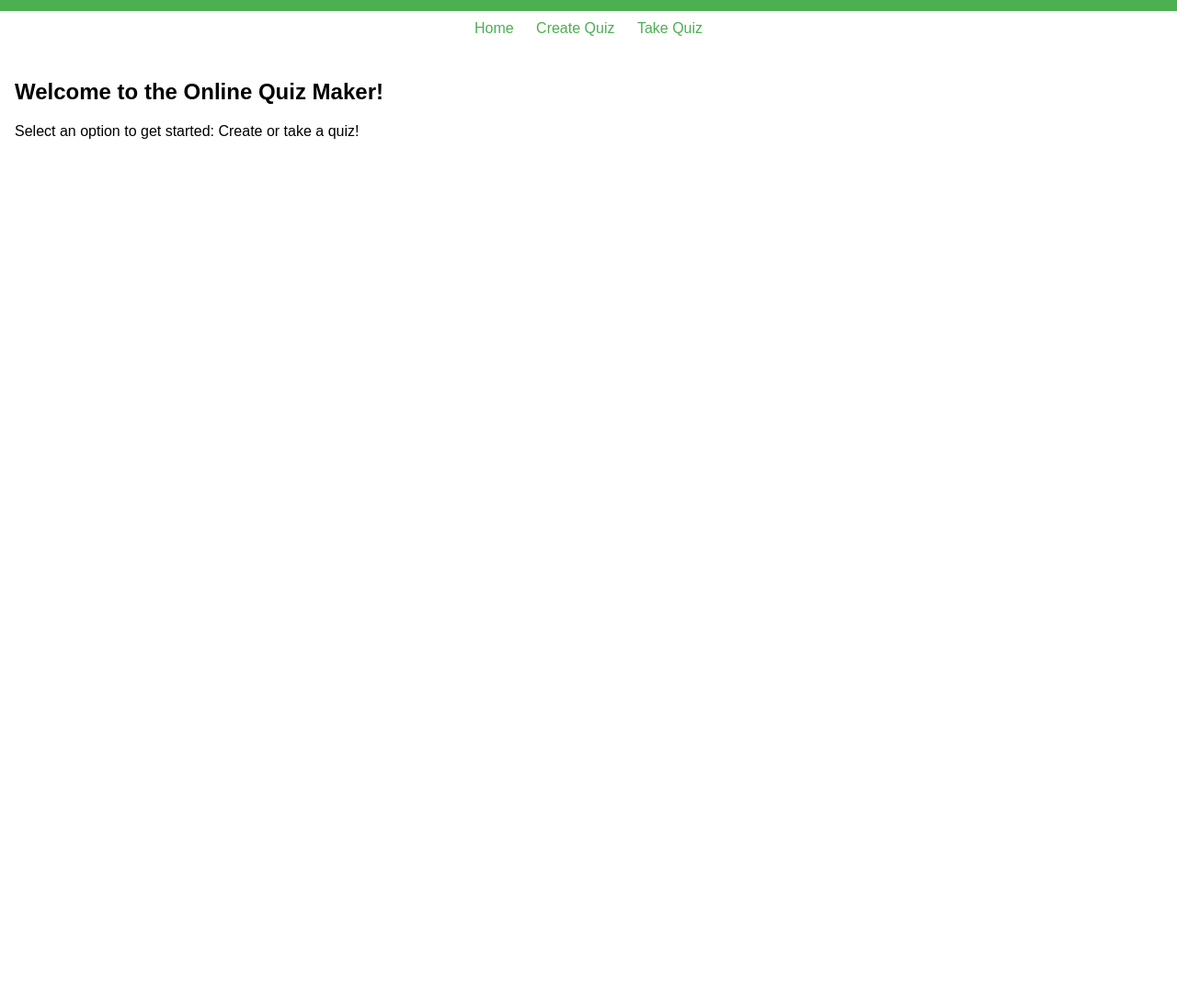
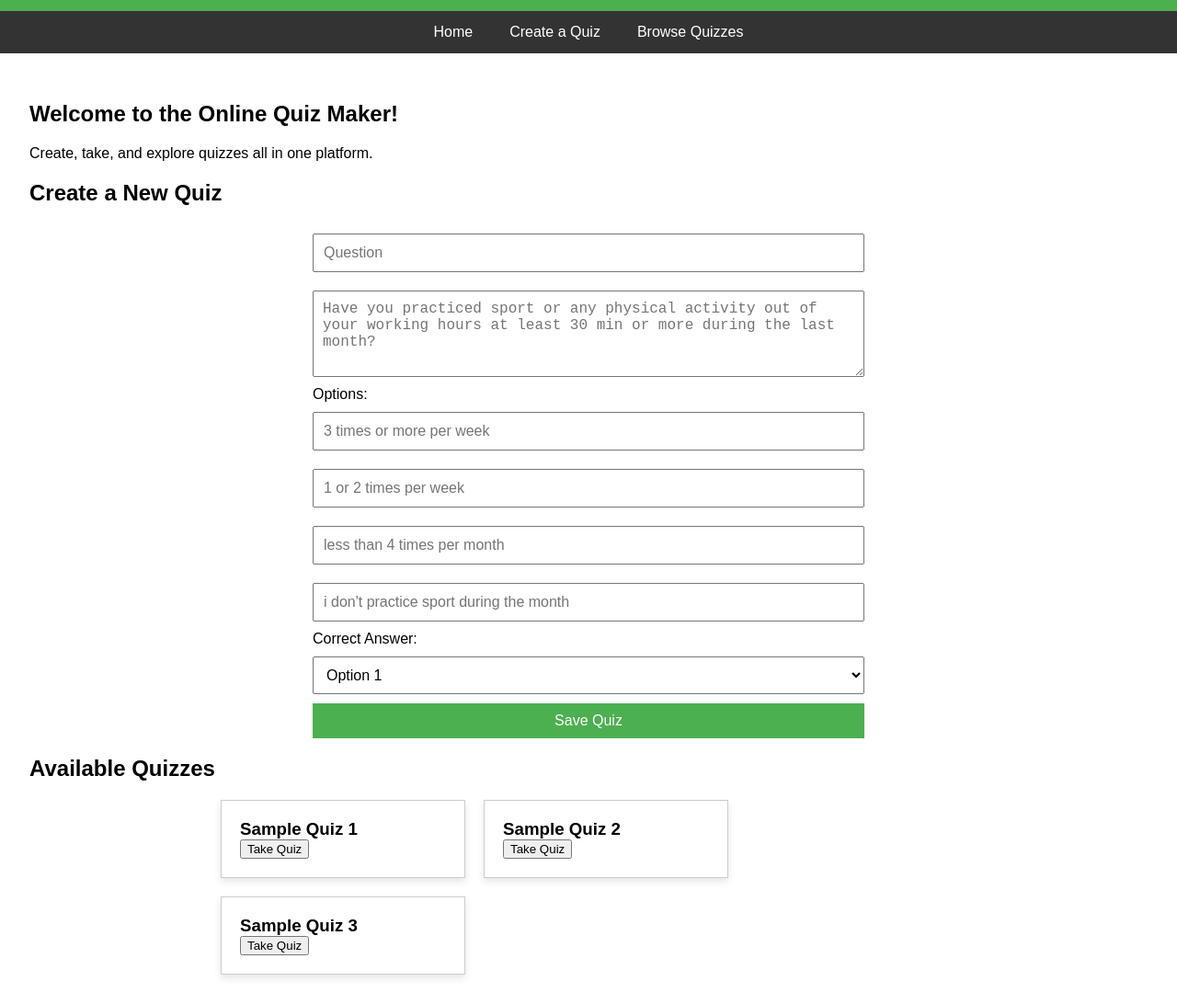
Before and after one commit to Suparna62/online-quiz-maker, a plain HTML site: page index.html in a window 1280 px wide. Shown: the part 100-1192 px from the top of the page at 92% size. Before the commit the page ends 800 px from the top, so only its background shows below. Drawn offline with Linux system fonts and the light colour scheme.

Commit message:
add a change

```diff
--- a/index.html
+++ b/index.html
@@ -13,23 +13,66 @@
         header {
             background-color: #4CAF50;
             color: white;
-            padding: 1em 0;
+            text-align: center;
+            padding: 1em;
+        }
+        nav {
+            display: flex;
+            justify-content: center;
+            background-color: #333;
+        }
+        nav a {
+            color: white;
+            padding: 14px 20px;
+            text-decoration: none;
             text-align: center;
         }
-        nav {
-            margin: 10px 0;
-            text-align: center;
-        }
-        nav a {
-            margin: 0 10px;
-            text-decoration: none;
-            color: #4CAF50;
+        nav a:hover {
+            background-color: #ddd;
+            color: black;
         }
         .container {
-            padding: 1em;
+            padding: 2em;
         }
-        .quiz-section {
-            display: none;
+        .quiz-form {
+            display: flex;
+            flex-direction: column;
+            max-width: 600px;
+            margin: auto;
+        }
+        .quiz-form input[type="text"],
+        .quiz-form textarea,
+        .quiz-form select {
+            margin: 10px 0;
+            padding: 10px;
+            font-size: 16px;
+        }
+        .quiz-form button {
+            background-color: #4CAF50;
+            color: white;
+            padding: 10px;
+            font-size: 16px;
+            border: none;
+            cursor: pointer;
+        }
+        .quiz-form button:hover {
+            background-color: #45a049;
+        }
+        .quiz-list {
+            max-width: 800px;
+            margin: auto;
+            display: flex;
+            flex-wrap: wrap;
+            gap: 20px;
+        }
+        .quiz-card {
+            border: 1px solid #ccc;
+            padding: 20px;
+            width: calc(33% - 40px);
+            box-shadow: 0 4px 8px rgba(0, 0, 0, 0.1);
+        }
+        .quiz-card h3 {
+            margin: 0;
         }
     </style>
 </head>
@@ -38,99 +81,54 @@
         <h1>Online Quiz Maker</h1>
     </header>
     <nav>
-        <a href="#" onclick="showSection('home')">Home</a>
-        <a href="#" onclick="showSection('create-quiz')">Create Quiz</a>
-        <a href="#" onclick="showSection('list-quizzes')">Take Quiz</a>
+        <a href="#home">Home</a>
+        <a href="#create">Create a Quiz</a>
+        <a href="#list">Browse Quizzes</a>
     </nav>
-    <div class="container">
-        <section id="home" class="quiz-section">
+    <main class="container">
+        <section id="home">
             <h2>Welcome to the Online Quiz Maker!</h2>
-            <p>Select an option to get started: Create or take a quiz!</p>
+            <p>Create, take, and explore quizzes all in one platform.</p>
         </section>
 
-        <section id="create-quiz" class="quiz-section">
-            <h2>Create a Quiz</h2>
-            <form id="quizForm">
-                <label for="quizTitle">Quiz Title:</label><br>
-                <input type="text" id="quizTitle" name="quizTitle" required><br><br>
-                <label for="quizQuestions">Questions (Add multiple-choice options for each, mark correct answer):</label><br>
-                <textarea id="quizQuestions" rows="6" cols="40" placeholder="Question 1?\n- Option A\n- Option B\n- Option C (Correct)\n" required></textarea><br><br>
-                <button type="submit">Create Quiz</button>
+        <section id="create">
+            <h2>Create a New Quiz</h2>
+            <form class="quiz-form">
+                <input type="text" name="Question" placeholder="Question" required>
+                <textarea name="question" placeholder="Have you practiced sport or any physical activity out of your working hours at least 30 min or more during the last month?" rows="4" required></textarea>
+                <label for="options">Options:</label>
+                <input type="text" name="option1" placeholder="3 times or more per week" required>
+                <input type="text" name="option2" placeholder="1 or 2 times per week" required>
+                <input type="text" name="option3" placeholder="less than 4 times per month" required>
+                <input type="text" name="option4" placeholder="i don't practice sport during the month" required>
+                <label for="correct">Correct Answer:</label>
+                <select name="correct" required>
+                    <option value="1">Option 1</option>
+                    <option value="2">Option 2</option>
+                    <option value="3">Option 3</option>
+                    <option value="4">Option 4</option>
+                </select>
+                <button type="submit">Save Quiz</button>
             </form>
         </section>
 
-        <section id="list-quizzes" class="quiz-section">
+        <section id="list">
             <h2>Available Quizzes</h2>
-            <ul id="quizList">
-                <li>No quizzes available yet. Create one!</li>
-            </ul>
+            <div class="quiz-list">
+                <div class="quiz-card">
+                    <h3>Sample Quiz 1</h3>
+                    <button>Take Quiz</button>
+                </div>
+                <div class="quiz-card">
+                    <h3>Sample Quiz 2</h3>
+                    <button>Take Quiz</button>
+                </div>
+                <div class="quiz-card">
+                    <h3>Sample Quiz 3</h3>
+                    <button>Take Quiz</button>
+                </div>
+            </div>
         </section>
-    </div>
-
-    <script>
-        const sections = document.querySelectorAll('.quiz-section');
-
-        function showSection(id) {
-            sections.forEach(section => {
-                section.style.display = section.id === id ? 'block' : 'none';
-            });
-        }
-
-        function handleQuizSubmission(event) {
-            event.preventDefault();
-
-            const title = document.getElementById('quizTitle').value;
-            const questions = document.getElementById('quizQuestions').value;
-
-            const quizList = document.getElementById('quizList');
-            const newQuiz = document.createElement('li');
-            newQuiz.textContent = title;
-
-            const takeQuizBtn = document.createElement('button');
-            takeQuizBtn.textContent = 'Take Quiz';
-            takeQuizBtn.addEventListener('click', () => takeQuiz(title, questions));
-
-            newQuiz.appendChild(takeQuizBtn);
-            quizList.appendChild(newQuiz);
-            alert('Quiz created successfully!');
-
-            document.getElementById('quizForm').reset();
-        }
-
-        function takeQuiz(title, questions) {
-            const quizContent = questions.split('\n');
-            let index = 0;
-            let score = 0;
-
-            const quizDisplay = document.createElement('div');
-            quizDisplay.id = 'quizDisplay';
-            document.body.appendChild(quizDisplay);
-            showQuestion();
-
-            function showQuestion() {
-                if (index < quizContent.length) {
-                    quizDisplay.innerHTML = '';
-
-                    const question = quizContent[index];
-                    const questionElement = document.createElement('p');
-                    questionElement.textContent = question;
-                    quizDisplay.appendChild(questionElement);
-
-                    const answerBtn = document.createElement('button');
-                    answerBtn.textContent = 'Submit Answer';
-                    quizDisplay.appendChild(answerBtn);
-
-                    index++;
-                } else {
-                    alert(`Quiz Complete. Your score: ${score}/${quizContent.length}`);
-                }
-            }
-        }
-
-        document.getElementById('quizForm').addEventListener('submit', handleQuizSubmission);
-
-        // Initialize
-        showSection('home');
-    </script>
+    </main>
 </body>
 </html>
```
